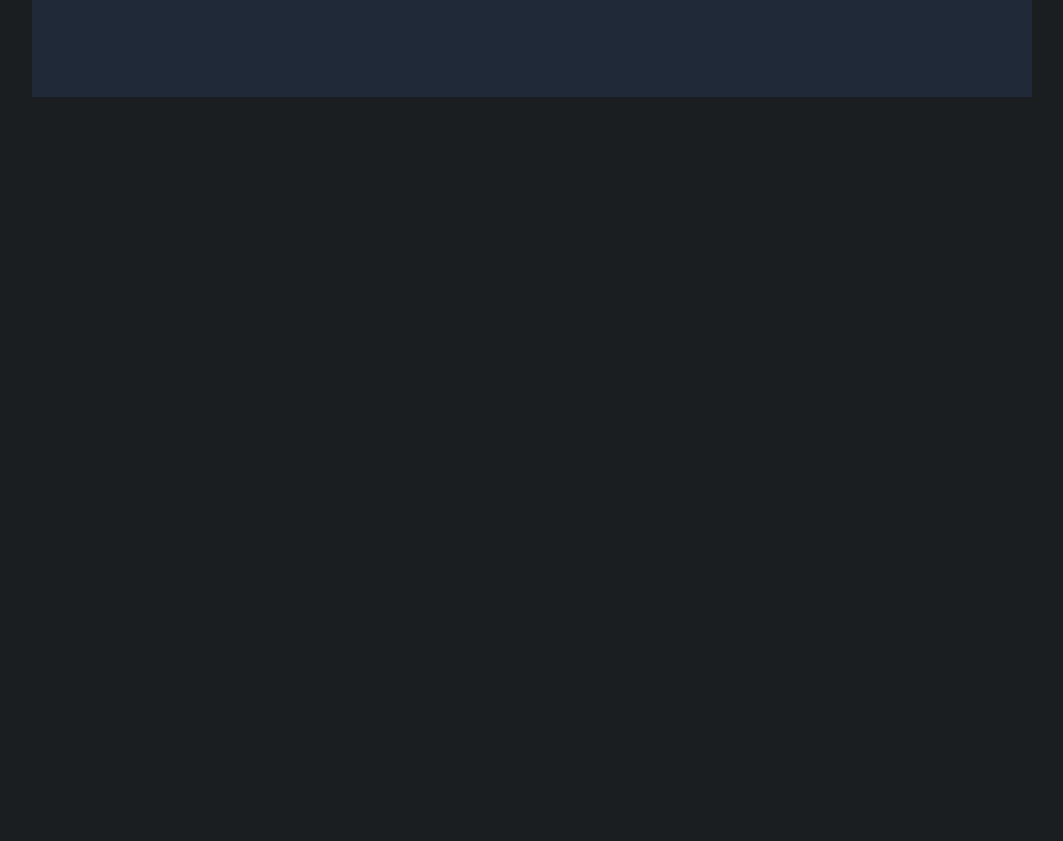
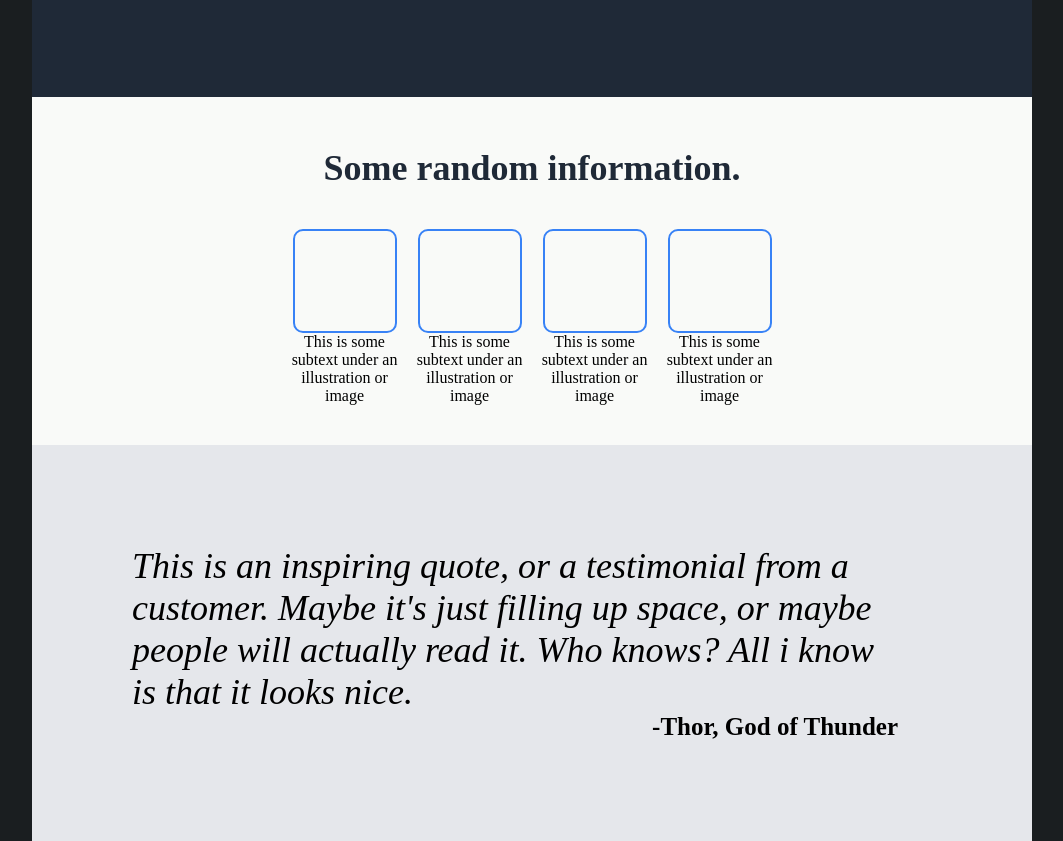
Before and after one commit to gab9244/Project-Landing-Page, a plain HTML site: page index.html in a window 1280 px wide. Shown: the part 344-1185 px from the top of the page, without its empty margins (108-1171 px from the left). Before the commit the page ends 800 px from the top, so only its background shows below. Drawn offline with Linux system fonts and the light colour scheme.

Commit message:
Acabei a parte do quote, tive problemas em alinha o texto principal e o nome da

```diff
--- a/index.html
+++ b/index.html
@@ -29,6 +29,39 @@
                 <div class="image">this is a placeholder for an image</div>
             </main>
         </hero>
+            <div class="information">
+                <div class="random-info">
+                    <div class="info-head">Some random information.</div>
+                    <div class="the-box">
+                        <div class="one">
+                            <div class="box-one"></div>
+                            This is some subtext under an illustration or image
+                        </div>
+                        <div class="two">
+                            <div class="box-two"></div>
+                            This is some subtext under an illustration or image
+                        </div>
+                        <div class="three">
+                            <div class="box-three"></div>
+                            This is some subtext under an illustration or image
+                        </div>
+                        <div class="four">
+                            <div class="box-four"></div>
+                            This is some subtext under an illustration or image
+                        </div>
+                    </div>
+                </div>
+
+                <div class="quote">
+                    <div class="quote-body">
+                        <div class="quote-text">
+                            <p>This is an inspiring quote, or a testimonial from a customer. Maybe it's just filling up space, or maybe people will actually read it. Who knows? All i know is that it looks nice.</p>
+                        </div>
+                                                            <div class="quote-owner">-Thor, God of Thunder</div>
+                                        </div>
+                    </div>
+
+            </div>
         <footer>
         </footer>
 
--- a/style.css
+++ b/style.css
@@ -107,6 +107,112 @@ button {
 
 
 }
+.information {
+
+}
+.random-info {
+    display: flex;
+    flex-direction: column;
+    background: var(--cor1);
+    padding: 40px;
+}
+.info-head {
+    display: flex;
+    justify-content: center;
+    font-size: 36px;
+    font-weight: 900;
+    color: var(--cor0);
+    padding: 40px;
+    padding-top: 10px;
+
+}
+
+.the-box {
+    display: flex;
+    margin: auto;
+    width: 500px;
+    text-align: center;
+    justify-content: center;
+    align-items: center;
+
+
+}
+.box-one {
+   width: 100px;
+    height: 100px;
+    border: var(--cor2) solid 2px;
+    border-radius: 10px;
+}
+.one{
+    display: flex;
+    flex-direction: column;
+    align-items: center;
+
+}
+
+.box-two {
+    width: 100px;
+    height: 100px;
+    border: var(--cor2) solid 2px;
+    border-radius: 10px;
+}
+.two {
+    display: flex;
+    flex-direction: column;
+    align-items: center;
+}
+.box-three {
+    width: 100px;
+    height: 100px;
+    border: var(--cor2) solid 2px;
+    border-radius: 10px;
+}
+.three {
+    display: flex;
+    flex-direction: column;
+    align-items: center;
+}
+.box-four {
+    width: 100px;
+    height: 100px;
+    border: var(--cor2) solid 2px;
+    border-radius: 10px;
+}
+.four {
+    display: flex;
+    flex-direction: column;
+    align-items: center;
+}
+
+
+.quote {
+    display: flex;
+    background: var(--cor3);
+
+}
+.quote-body {
+    display: flex;
+    flex-direction: column;
+    padding: 100px;
+    justify-content: center;
+    align-items: center;
+}
+.quote-text {
+ display: flex;
+ margin: auto;
+ width: 766px;
+ font-size: 36px;
+ font-weight: lighter;
+ font-style: italic;
+ flex-wrap: nowrap;
+}
+.quote-owner {
+    display: flex;
+    font-weight: bold;
+    font-size: 25px;
+    align-self: flex-end;
+
+}
 footer{
     display: flex;
     background-color: var(--cor0);
```
